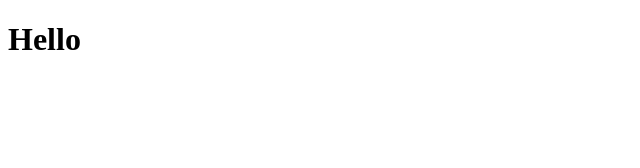
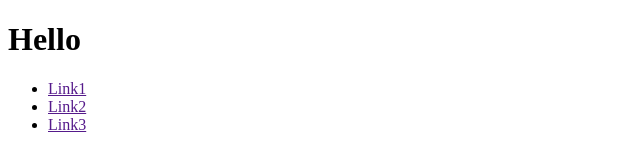
Before and after one commit to Yuliia1511Pacheva/goit-markup-hw-01, a plain HTML site: page index.html in a window 1280 px wide. Shown: the whole page, without its empty margins (0-640 px from the left). Drawn offline with Linux system fonts and the light colour scheme.

Commit message:
Додала список з лінками

```diff
--- a/index.html
+++ b/index.html
@@ -10,5 +10,13 @@
 
     <h1>Hello</h1>
 
+    <ul>
+
+        <li> <a href="">Link1</a> </li>
+        <li> <a href="">Link2</a> </li>
+        <li> <a href="">Link3</a> </li>
+
+    </ul>
+
 </body>
 </html>
```
